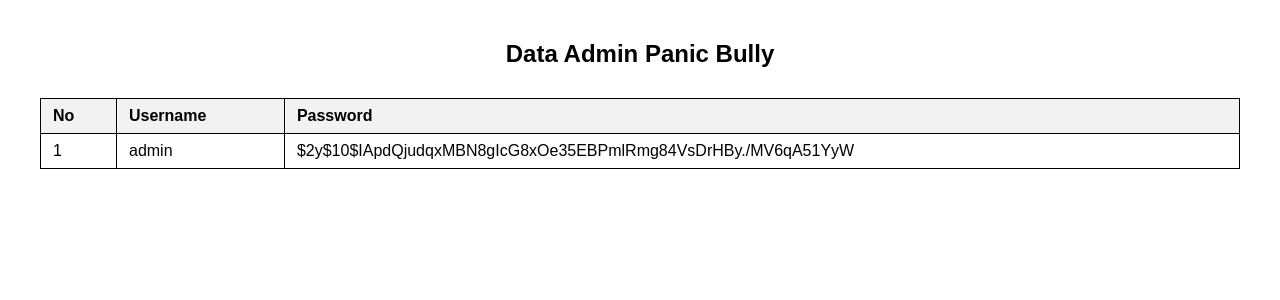
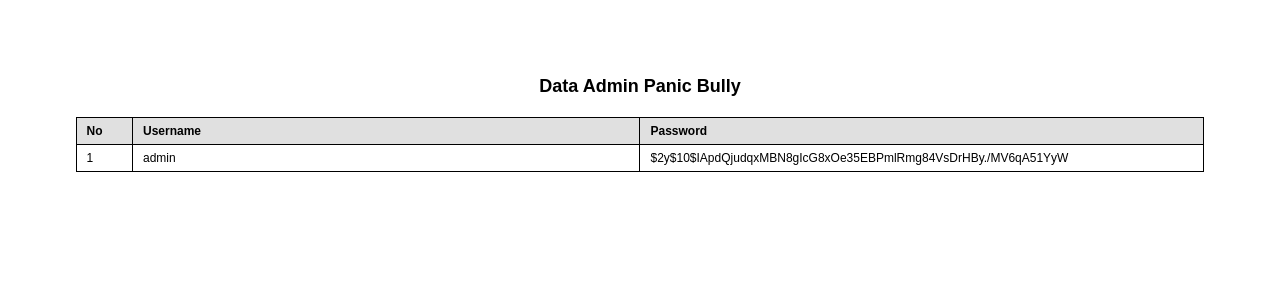
Before and after one commit to HENGKER-MAGANG/PanicBully, a PHP site: page /admin/print_admin.php in a window 1280 px wide. Shown: the top 300 px of the page. Run offline with PHP 8.4, Linux system fonts and the light colour scheme; data comes from the database, SQL or seed files in the repository; data that the repository does not hold is empty.

Commit message:
memperbaiki layout print

```diff
--- a/admin/print_admin.php
+++ b/admin/print_admin.php
@@ -12,28 +12,51 @@ $data = mysqli_query($conn, "SELECT * FROM admin");
   <style>
     body {
       font-family: Arial, sans-serif;
-      margin: 40px;
+      margin: 20mm;
+      font-size: 12px;
     }
+
     h2 {
       text-align: center;
+      margin-bottom: 20px;
     }
+
     table {
       width: 100%;
       border-collapse: collapse;
-      margin-top: 30px;
+      table-layout: auto;
+      word-wrap: break-word;
     }
+
     th, td {
       border: 1px solid #000;
-      padding: 8px 12px;
+      padding: 6px 10px;
       text-align: left;
+      vertical-align: top;
+      font-size: 12px;
     }
+
     th {
-      background-color: #f2f2f2;
+      background-color: #e0e0e0;
     }
+
     @media print {
+      body {
+        margin: 0;
+      }
+
       @page {
-        size: A4;
+        size: A4 portrait;
         margin: 20mm;
+      }
+
+      table {
+        page-break-inside: auto;
+      }
+
+      tr {
+        page-break-inside: avoid;
+        page-break-after: auto;
       }
     }
   </style>
@@ -43,13 +66,19 @@ $data = mysqli_query($conn, "SELECT * FROM admin");
   <table>
     <thead>
       <tr>
-        <th>No</th>
-        <th>Username</th>
-        <th>Password</th>
+        <th style="width: 5%;">No</th>
+        <th style="width: 45%;">Username</th>
+        <th style="width: 50%;">Password</th>
       </tr>
     </thead>
     <tbody>
-      <?php $no = 1; while ($row = mysqli_fetch_assoc($data)) : ?>
+      <?php
+      session_start();
+      include '../config.php';
+      $data = mysqli_query($conn, "SELECT * FROM admin");
+      $no = 1;
+      while ($row = mysqli_fetch_assoc($data)) :
+      ?>
       <tr>
         <td><?= $no++ ?></td>
         <td><?= htmlspecialchars($row['username']) ?></td>
```
